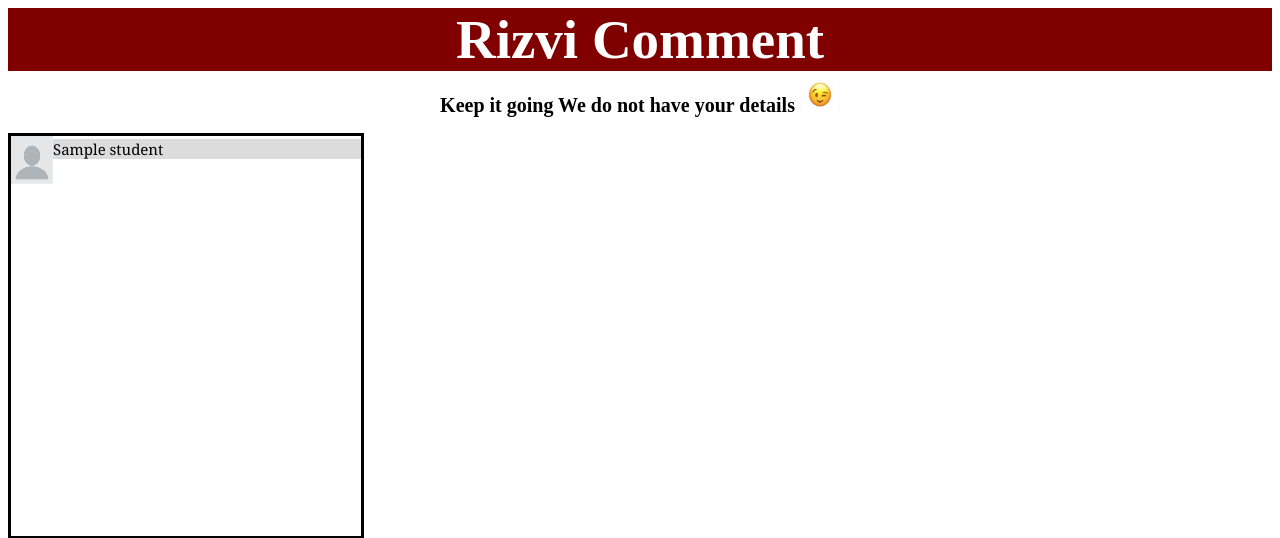
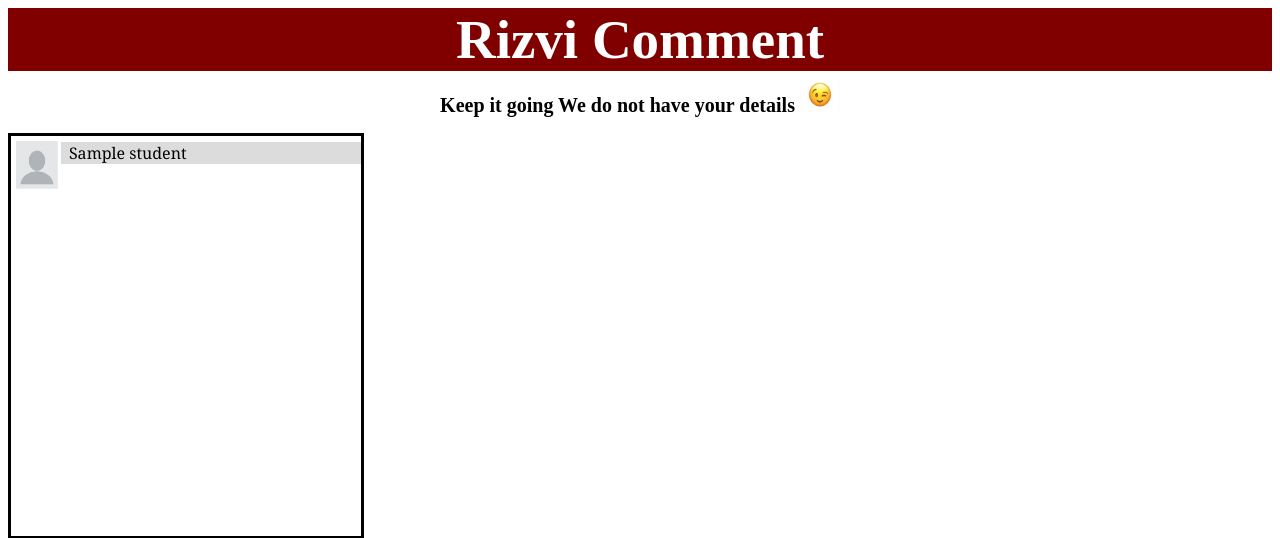
Before and after one commit to SiddhantShah04/comments, a Flask app: template templates/comment.html in a window 1280 px wide. Shown: the top 538 px of the page. Run offline with Flask 2, Linux system fonts and the light colour scheme; the template is opened without the code that fills it: most values are stand-ins (such as "Sample title", 1, 10 or a date in 2020).

Commit message:
this looks good

```diff
--- a/templates/comment.html
+++ b/templates/comment.html
@@ -5,8 +5,8 @@
         <div id="p" style="height:400px;width:350px;overflow-y:scroll;border-width:0.2em;border-style:solid;border-color:black;">
 
                 {% for student in students %}
-                <img src="{{url_for('static',filename='blank.png')}}" width="12%" height="12%"> <p style="word-wrap:break-word;background-color:rgba(169,169,169,0.4);margin-top:-3.3em;font-size:15px;font-family:Cambria;margin-left:2.8em;">
-                    {% for d in student -%}
+                <img src="{{url_for('static',filename='blank.png')}}" width="12%" height="12%" style="margin:0.3em;"> <p style="word-wrap:break-word;background-color:rgba(169,169,169,0.4);margin-top:-3.5em;font-size:16px;font-family:Cambria;margin-left:3.1em;">
+        &nbsp;      {% for d in student -%}
                         {{d}}
                     {%- endfor -%}
                     </p>
```
